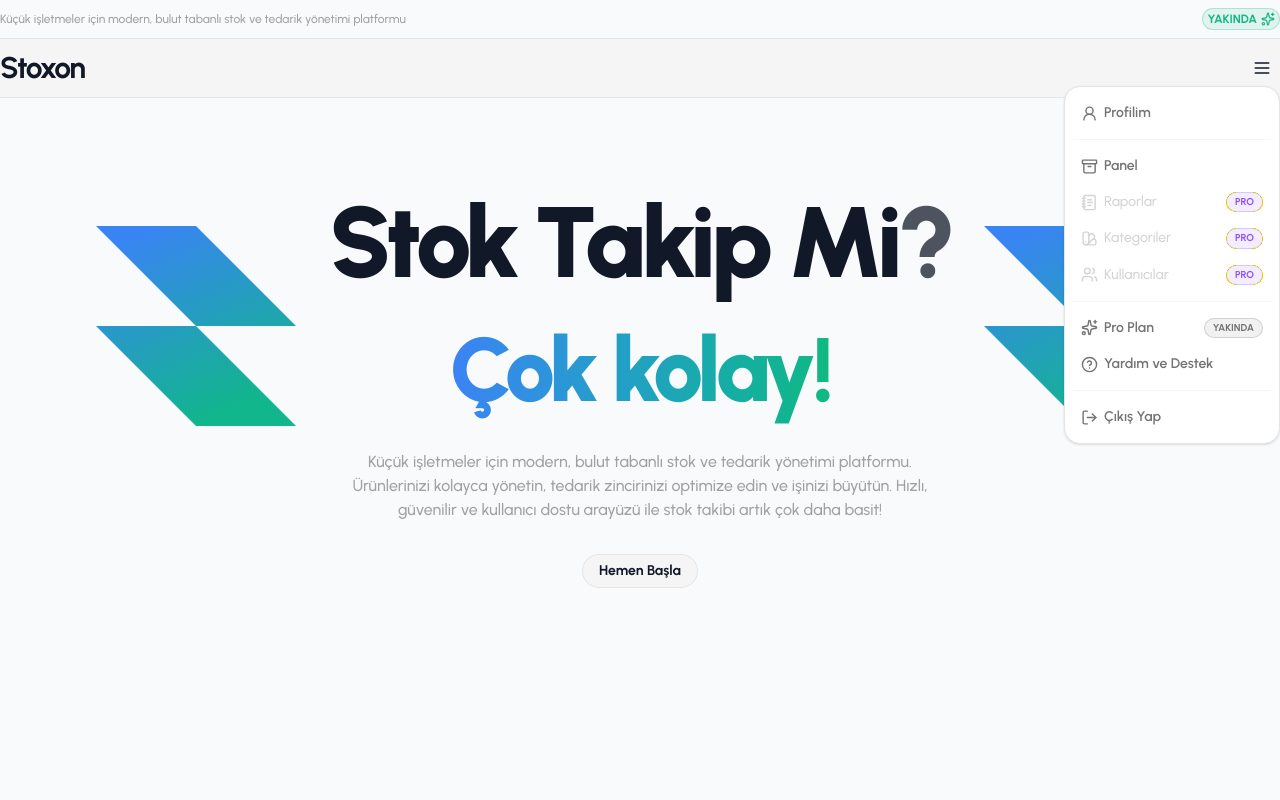
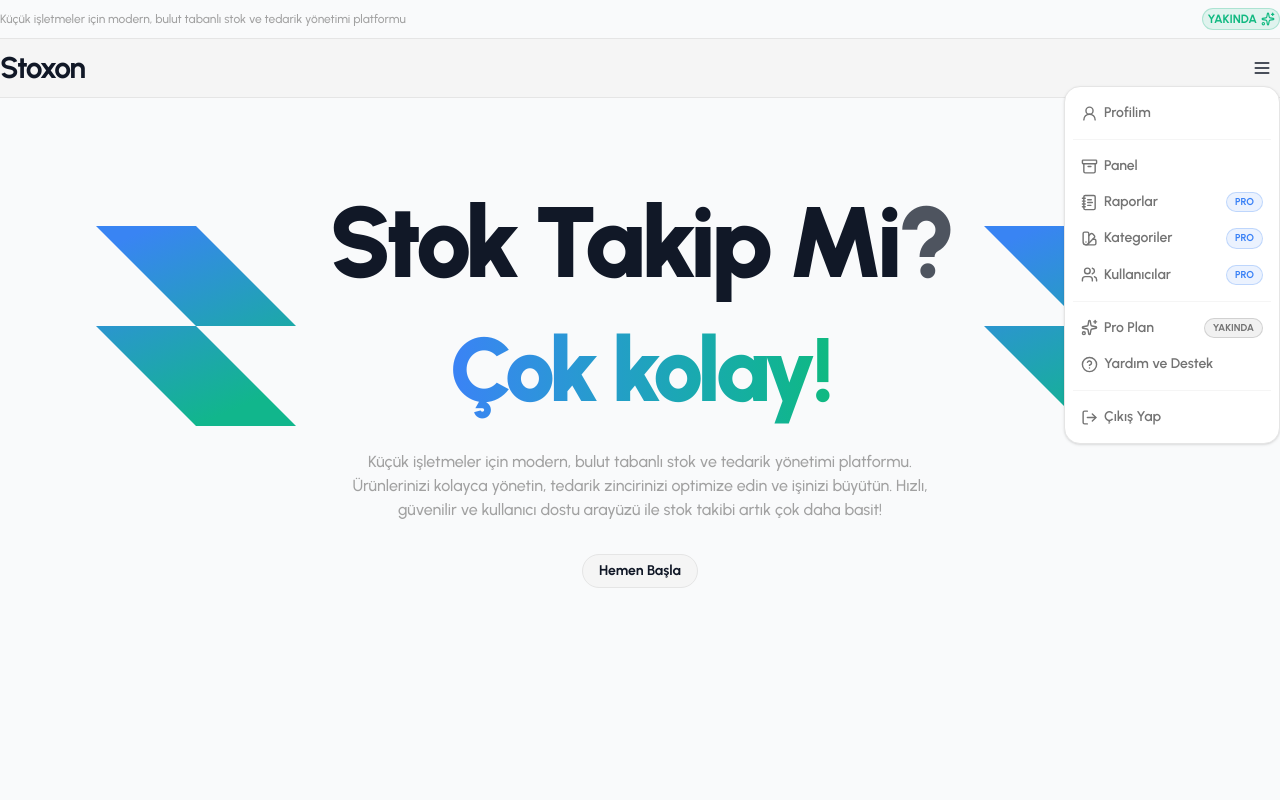
Before and after one commit to ozmberkan/stoxon, a React (Vite) app in the folder client/: page / in a window 1280 px wide. Both pictures are taken after a click on the button 1262 px from the left and 68 px from the top of the page. Shown: the top 800 px of the page. Built offline with nearby package versions, Linux system fonts and the light colour scheme.

Commit message:
feat: navbar componenti güncellendi.

```diff
--- a/client/src/components/Navbar/Navbar.jsx
+++ b/client/src/components/Navbar/Navbar.jsx
@@ -1,21 +1,17 @@
-import React from "react";
-import Logo from "../UI/Logo/Logo";
+import { Menu, MenuButton, MenuItem, MenuItems } from "@headlessui/react";
 import {
   Archive,
   HelpCircle,
   LogOut,
   Menu as MenuIcon,
   NotebookText,
-  Settings,
   Stars,
-  Store,
   SwatchBook,
-  User,
   User2,
   Users,
 } from "lucide-react";
-import { Menu, MenuButton, MenuItem, MenuItems } from "@headlessui/react";
 import { Link } from "react-router-dom";
+import Logo from "../UI/Logo/Logo";
 
 const Navbar = () => {
   return (
@@ -59,57 +55,26 @@
               </MenuItem>
 
               <hr className="my-2 text-neutral-100" />
-              <MenuItem>
-                <Link
-                  className="flex items-center gap-1.5 font-semibold text-neutral-500 transition-all duration-200 hover:text-text data-focus:bg-neutral-100 text-sm p-2 rounded-lg"
-                  to="/profile"
-                >
-                  <Archive size={17} />
-                  Panel
-                </Link>
-              </MenuItem>
-              <MenuItem>
-                <Link className="flex items-center justify-between gap-1.5 font-medium text-neutral-300 transition-all duration-200  hover:cursor-not-allowed text-sm p-2 rounded-lg">
-                  <div className="flex items-center gap-1.5">
-                    {" "}
-                    <NotebookText size={17} />
-                    Raporlar
-                  </div>
-                  <span>
-                    <span className="bg-violet-500/10 text-nowrap font-bold px-2 py-0.5 rounded-full border text-violet-500 border-violet-500/25 flex justify-center items-center text-[10px]">
-                      PRO
-                    </span>
-                  </span>
-                </Link>
-              </MenuItem>
-              <MenuItem>
-                <Link className="flex items-center justify-between gap-1.5 font-medium text-neutral-300 transition-all duration-200  hover:cursor-not-allowed text-sm p-2 rounded-lg">
-                  <div className="flex items-center gap-1.5">
-                    {" "}
-                    <SwatchBook size={17} />
-                    Kategoriler
-                  </div>
-                  <span>
-                    <span className="bg-violet-500/10 text-nowrap font-bold px-2 py-0.5 rounded-full border text-violet-500 border-violet-500/25 flex justify-center items-center text-[10px]">
-                      PRO
-                    </span>
-                  </span>
-                </Link>
-              </MenuItem>
-              <MenuItem>
-                <Link className="flex items-center justify-between gap-1.5 font-medium text-neutral-300 transition-all duration-200  hover:cursor-not-allowed text-sm p-2 rounded-lg">
-                  <div className="flex items-center gap-1.5">
-                    {" "}
-                    <Users size={17} />
-                    Kullanıcılar
-                  </div>
-                  <span>
-                    <span className="bg-violet-500/10 text-nowrap font-bold px-2 py-0.5 rounded-full border text-violet-500 border-violet-500/25 flex justify-center items-center text-[10px]">
-                      PRO
-                    </span>
-                  </span>
-                </Link>
-              </MenuItem>
+              {navLinks.map((link) => (
+                <MenuItem>
+                  <Link
+                    className="flex items-center justify-between gap-1.5 font-semibold text-neutral-500 transition-all duration-200 hover:text-text data-focus:bg-neutral-100 text-sm p-2 rounded-lg"
+                    to={link.path}
+                  >
+                    <div className="flex items-center gap-1.5">
+                      <link.icon size={17} />
+                      {link.name}
+                    </div>
+                    {link.badge && (
+                      <div>
+                        <span className="bg-primary/10 font-bold px-2 py-0.5 rounded-full border text-primary border-primary/25 flex justify-center items-center text-[10px]">
+                          {link.badgeText}
+                        </span>
+                      </div>
+                    )}
+                  </Link>
+                </MenuItem>
+              ))}
               <hr className="my-2 text-neutral-100" />
               <MenuItem>
                 <Link className="flex items-center justify-between gap-1.5 font-semibold text-neutral-500 transition-all duration-200  hover:cursor-not-allowed text-sm p-2 rounded-lg">
@@ -118,11 +83,11 @@
                     <Stars size={17} />
                     Pro Plan
                   </div>
-                  <span>
+                  <div>
                     <span className="bg-neutral-500/10 font-bold px-2 py-0.5 rounded-full border text-neutral-500 border-neutral-500/25 flex justify-center items-center text-[10px]">
                       YAKINDA
                     </span>
-                  </span>
+                  </div>
                 </Link>
               </MenuItem>
               <MenuItem>
@@ -154,3 +119,31 @@
 };
 
 export default Navbar;
+
+export const navLinks = [
+  { id: 1, name: "Panel", path: "/profile", icon: Archive, badge: false },
+  {
+    id: 2,
+    name: "Raporlar",
+    path: "/profile",
+    icon: NotebookText,
+    badge: true,
+    badgeText: "PRO",
+  },
+  {
+    id: 3,
+    name: "Kategoriler",
+    path: "/profile",
+    icon: SwatchBook,
+    badge: true,
+    badgeText: "PRO",
+  },
+  {
+    id: 4,
+    name: "Kullanıcılar",
+    path: "/profile",
+    icon: Users,
+    badge: true,
+    badgeText: "PRO",
+  },
+];
```
